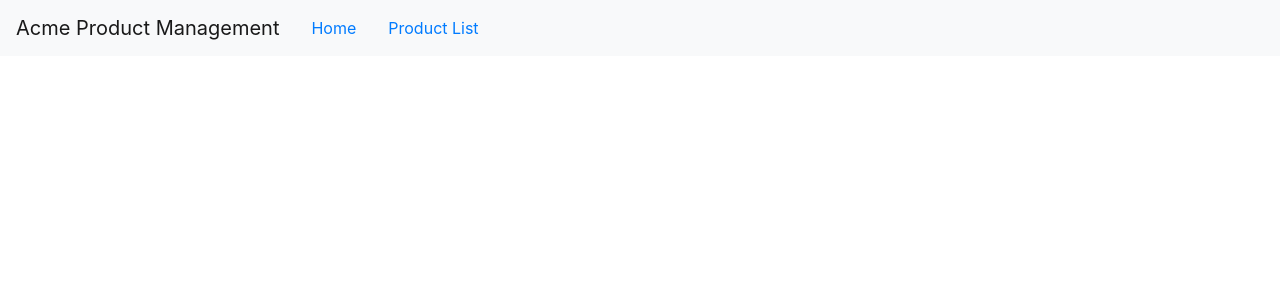
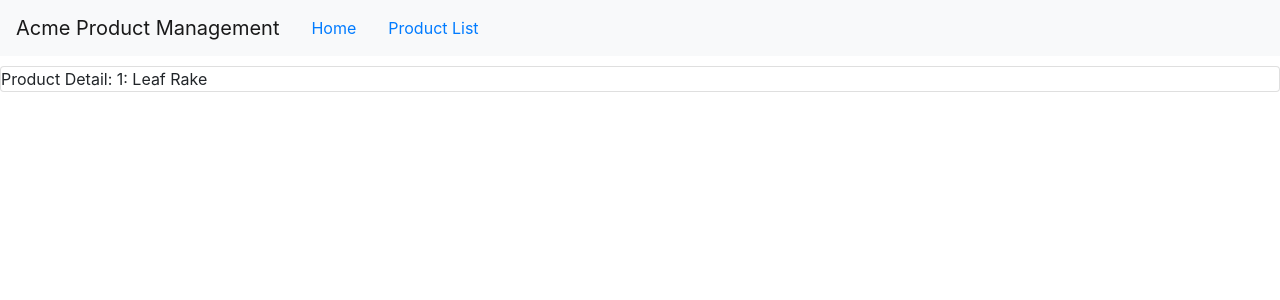
Before and after one commit to altair961/JS, an Angular app in the folder PluralsightCourses/AngularGettingStarted/: page /products/1 in a window 1280 px wide. Shown: the top 300 px of the page. Built offline with nearby package versions, Linux system fonts and the light colour scheme.

Commit message:
Implemented routing with parameter

```diff
--- a/PluralsightCourses/AngularGettingStarted/src/app/products/product-detail.component.ts
+++ b/PluralsightCourses/AngularGettingStarted/src/app/products/product-detail.component.ts
@@ -1,5 +1,6 @@
 import { Component, OnInit } from '@angular/core';
 import { IProduct } from './product';
+import { ActivatedRoute } from '@angular/router';
 
 @Component({
   templateUrl: './product-detail.component.html',
@@ -9,9 +10,20 @@
   pageTitle: string = 'Product Detail';
   product: IProduct;
 
-  constructor() { }
+  constructor(private route: ActivatedRoute) { }
 
   ngOnInit() {
+    let id = +this.route.snapshot.paramMap.get('id'); // + sign is a js shortcut to convert string parameter to a numeric id
+    this.pageTitle += `: ${id}`;
+    this.product = {
+      "productId": id,
+      "productName": "Leaf Rake",
+      "productCode": "GDN-0011",
+      "releaseDate": "March 19, 2019",
+      "description": "Leaf rake with 48-inch wooden handle.",
+      "price": 19.95,
+      "starRating": 3.2,
+      "imageUrl": "assets/images/leaf_rake.png"
+    }
   }
-
 }
--- a/PluralsightCourses/AngularGettingStarted/src/app/products/product-list.component.html
+++ b/PluralsightCourses/AngularGettingStarted/src/app/products/product-list.component.html
@@ -38,7 +38,11 @@
                             [style.width.px]='imageWidth'
                             [style.margin.px]='imageMargin' />
                     </td>
-                    <td>{{ product.productName }}</td>
+                    <td>
+                        <a [routerLink]="['/products', product.productId]">
+                            {{ product.productName }}
+                        </a>
+                    </td>
                     <td>{{ product.productCode | lowercase | convertToSpaces:'-' }}</td>
                     <td>{{ product.releaseDate }}</td>
                     <td>{{ product.price | currency:'USD':'symbol':'1.2-2' }}</td>
```
